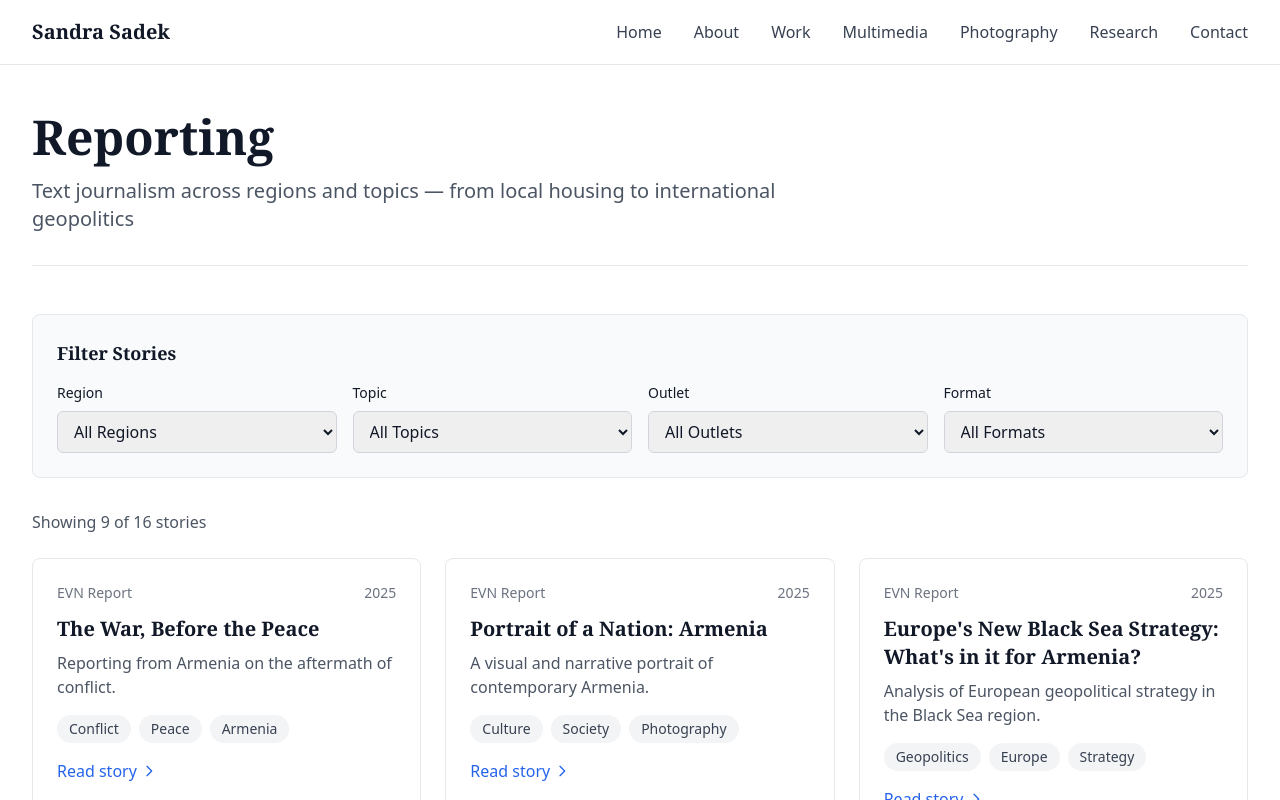
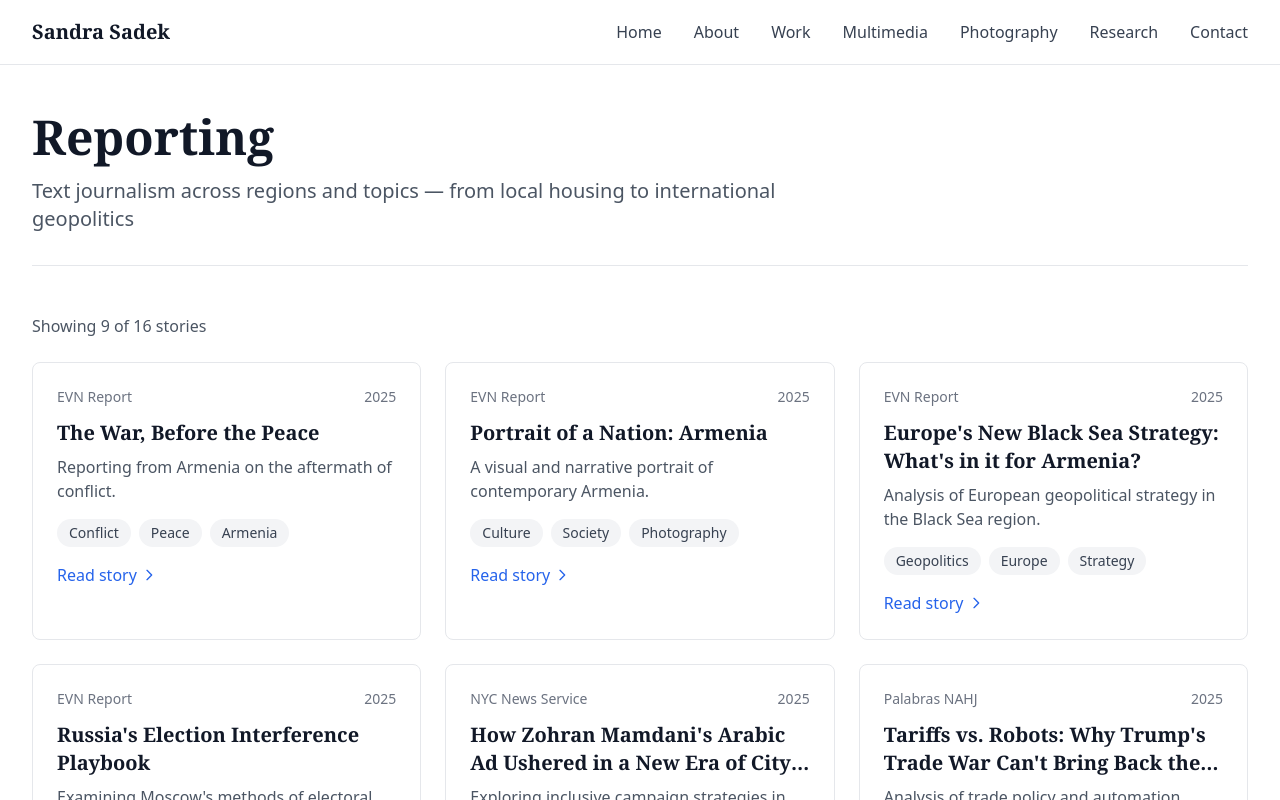
Before and after one commit to edlight123/sandra-sadek, a Next.js app: page /work in a window 1280 px wide. Shown: the top 800 px of the page. Built offline with nearby package versions, Linux system fonts and the light colour scheme.

Commit message:
Hide tag/filter sections when total items are 20 or fewer

```diff
--- a/app/multimedia/page.tsx
+++ b/app/multimedia/page.tsx
@@ -81,7 +81,8 @@ export default function MultimediaPage() {
         </button>
       </div>
 
-      {/* Topic Filters */}
+      {/* Topic Filters - Only show if more than 20 items */}
+      {multimediaItems.length > 20 && (
         <div className="mb-8">
           <div className="text-sm font-medium mb-3">Filter by topic:</div>
           <div className="flex flex-wrap gap-2">
@@ -100,6 +101,7 @@ export default function MultimediaPage() {
             ))}
           </div>
         </div>
+      )}
 
       {/* Results Count */}
       <div className="mb-6 text-gray-600">
--- a/app/research/page.tsx
+++ b/app/research/page.tsx
@@ -28,7 +28,8 @@ export default function ResearchPage() {
         subtitle="Academic work on media, democracy, migration, and policy"
       />
 
-      {/* Tag Filters */}
+      {/* Tag Filters - Only show if more than 20 items */}
+      {researchItems.length > 20 && (
         <div className="mb-8">
           <div className="text-sm font-medium mb-3">Filter by tag:</div>
           <div className="flex flex-wrap gap-2">
@@ -47,6 +48,7 @@ export default function ResearchPage() {
             ))}
           </div>
         </div>
+      )}
 
       {/* Results Count */}
       <div className="mb-6 text-gray-600">
--- a/app/work/page.tsx
+++ b/app/work/page.tsx
@@ -113,6 +113,8 @@ function WorkPageContent() {
         subtitle="Text journalism across regions and topics — from local housing to international geopolitics"
       />
 
+      {/* Only show filters if more than 20 items */}
+      {workItems.length > 20 && (
         <FilterBar
           regions={regions}
           topics={topics}
@@ -128,6 +130,7 @@ function WorkPageContent() {
           onFormatChange={setSelectedFormat}
           onReset={handleReset}
         />
+      )}
 
       {/* Results Count */}
       <div className="mb-6 text-gray-600">
```
Lines whose indentation alone changed are shown as unchanged.
